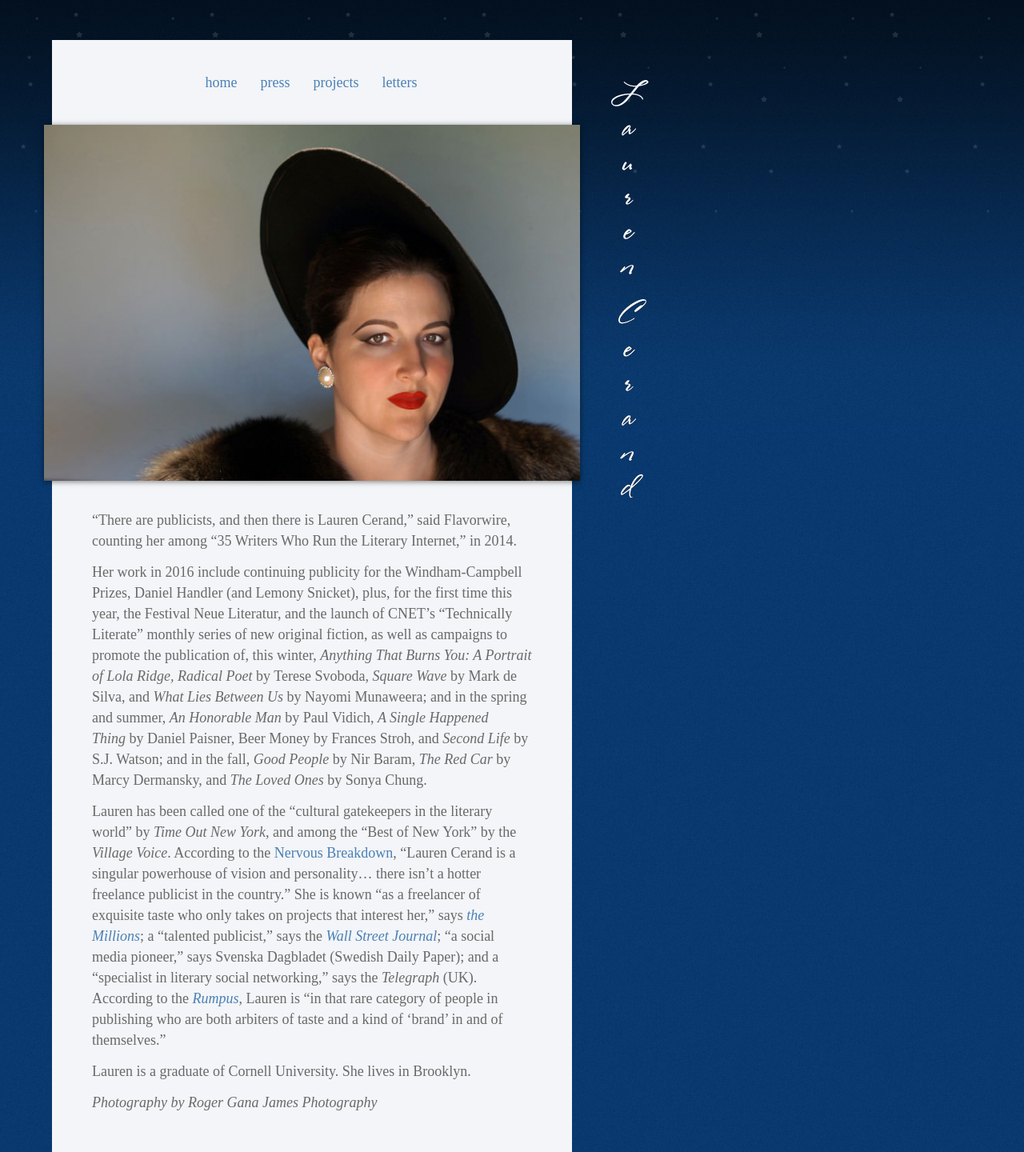
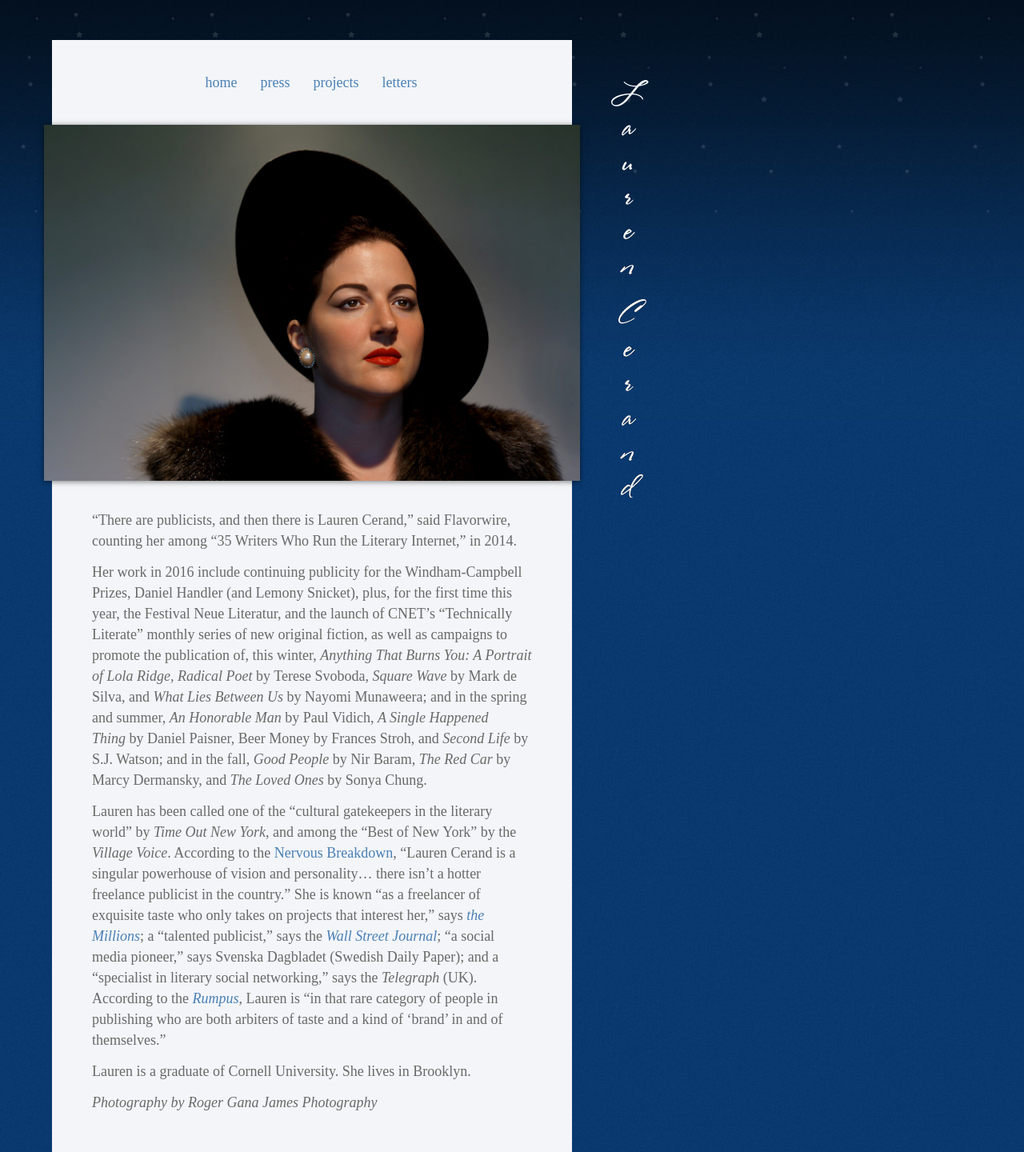
Before and after one commit to sonnetmedia/laurencerand.com, a Jekyll site: the page built from _pages/home.md, in a window 1280 px wide. Shown: the whole page at 80% size. Built offline with Jekyll 4.4.1, drawn with Linux system fonts in a browser that asks for light colours.

Commit message:
Updated '/_pages/home.md' via CloudCannon

```diff
--- a/_pages/home.md
+++ b/_pages/home.md
@@ -1,12 +1,12 @@
 ---
-image: /static/images/lauren-cerand-by-roger-gana-james-photography.jpg
+image: /static/images/lauren-cerand-2016-06.jpg
 permalink: /
 ---
 
 
 “There are publicists, and then there is Lauren Cerand,” said Flavorwire, counting her among “35 Writers Who Run the Literary Internet,” in 2014.
 
-Her work in 2016 include continuing publicity for the Windham-Campbell Prizes, Daniel Handler (and Lemony Snicket), plus, for the first time this year, the Festival Neue Literatur, and the launch of CNET's "Technically Literate" monthly series of new original fiction, as well as campaigns to promote the publication of, this winter,&nbsp;*Anything That Burns You: A Portrait of Lola Ridge, Radical Poet*&nbsp;by Terese Svoboda,&nbsp;*Square Wave*&nbsp;by Mark de Silva, and&nbsp;*What Lies Between Us*&nbsp;by Nayomi Munaweera; and in the spring and summer,&nbsp;*An Honorable Man*&nbsp;by Paul Vidich,&nbsp;*A Single Happened Thing*&nbsp;by Daniel Paisner, Beer Money by Frances Stroh, and&nbsp;*Second Life*&nbsp;by S.J. Watson; and in the fall,&nbsp;*Good People*&nbsp;by Nir Baram,&nbsp;*The Red Car*&nbsp;by Marcy Dermansky, and&nbsp;*The Loved Ones*&nbsp;by Sonya Chung.
+Her work in 2016 include continuing publicity for the Windham-Campbell Prizes, Daniel Handler (and Lemony Snicket), plus, for the first time this year, the Festival Neue Literatur, and the launch of CNET's "Technically Literate" monthly series of new original fiction, as well as campaigns to promote the publication of, this winter, *Anything That Burns You: A Portrait of Lola Ridge, Radical Poet* by Terese Svoboda, *Square Wave* by Mark de Silva, and *What Lies Between Us* by Nayomi Munaweera; and in the spring and summer, *An Honorable Man* by Paul Vidich, *A Single Happened Thing* by Daniel Paisner, Beer Money by Frances Stroh, and *Second Life* by S.J. Watson; and in the fall, *Good People* by Nir Baram, *The Red Car* by Marcy Dermansky, and *The Loved Ones* by Sonya Chung.
 
 Lauren has been called one of the “cultural gatekeepers in the literary world” by *Time Out New York*, and among the “Best of New York” by the *Village Voice*. According to the [Nervous Breakdown](http://www.thenervousbreakdown.com/gfrangello/2011/05/new-directions-in-publishing-public-relations-representative-lauren-cerand/), “Lauren Cerand is a singular powerhouse of vision and personality… there isn’t a hotter freelance publicist in the country.” She is known “as a freelancer of exquisite taste who only takes on projects that interest her,” says *[the Millions](http://www.themillions.com/2012/04/adventures-in-self-publishing-dallas-hudgens-wake-up-were-here.html)*; a “talented publicist,” says the *[Wall Street Journal](http://www.wsj.com/articles/how-preparation-for-the-next-life-became-a-big-hit-for-tyrant-1421351378?tesla=y)*; “a social media pioneer,” says Svenska Dagbladet (Swedish Daily Paper); and a “specialist in literary social networking,” says the *Telegraph* (UK). According to the *[Rumpus](http://therumpus.net/2012/05/lit-link-round-up-16/)*, Lauren is “in that rare category of people in publishing who are both arbiters of taste and a kind of ‘brand’ in and of themselves.”
 
```
